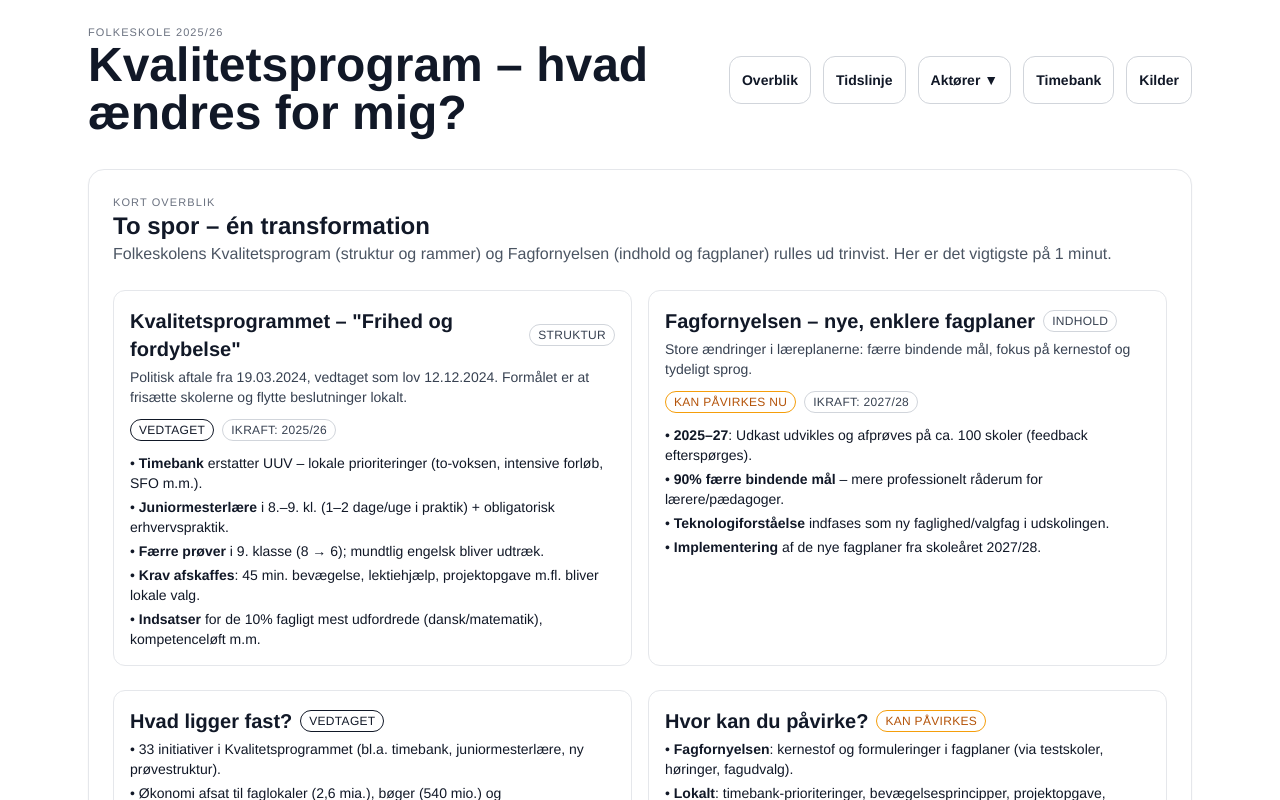
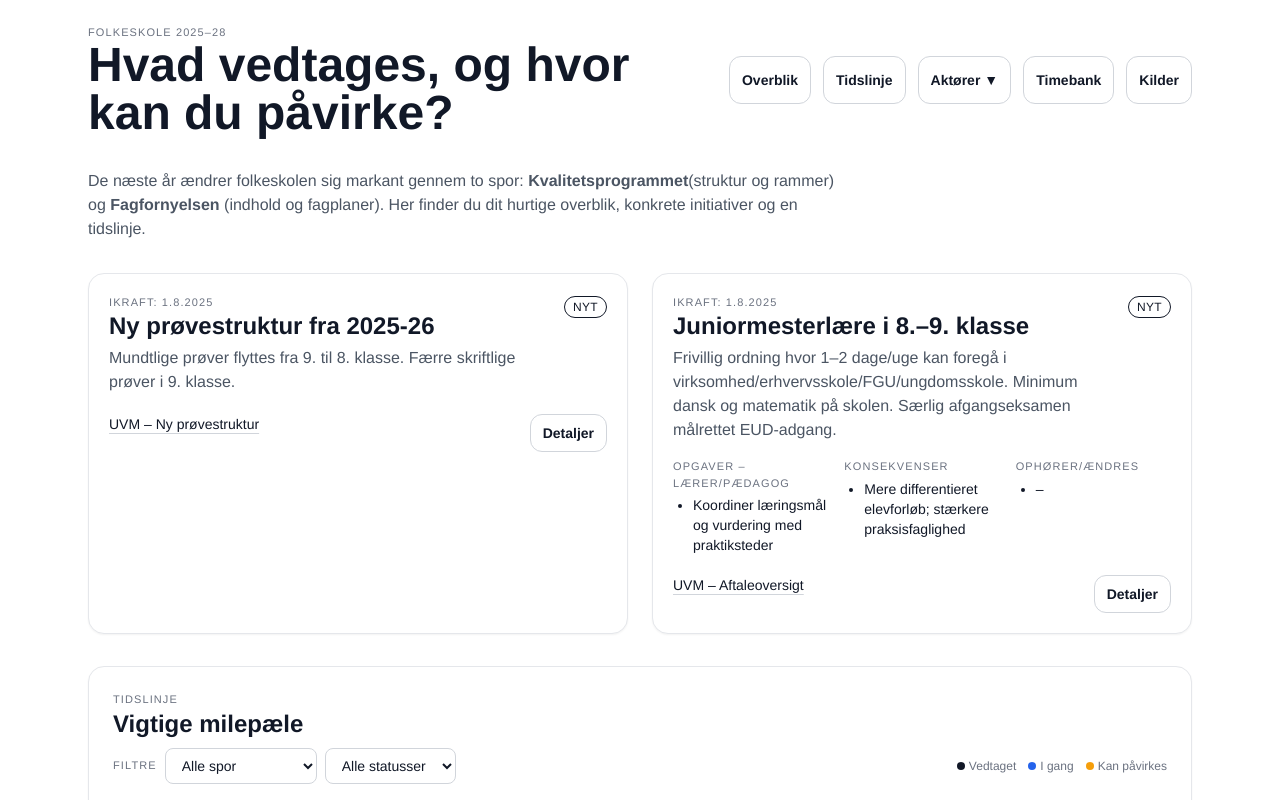
Before and after one commit to LeifNor/folkeskole-mvp, a Next.js app: page / in a window 1280 px wide. Shown: the top 800 px of the page. Built offline with nearby package versions, Linux system fonts and the light colour scheme.

Commit message:
Enhance layout and content structure with updated metadata, added lead text, and improved introductory section for better clarity on educational initiatives.

```diff
--- a/app/globals.css
+++ b/app/globals.css
@@ -39,6 +39,7 @@ body {
 .h1 { @apply text-2xl sm:text-3xl md:text-4xl lg:text-5xl font-extrabold leading-tight; }
 .h2 { @apply text-lg sm:text-xl md:text-2xl font-bold leading-tight; }
 .h3 { @apply text-base sm:text-lg md:text-xl font-semibold leading-tight; }
+.lead { @apply text-lg sm:text-xl text-gray-700 leading-relaxed; }
 .muted { @apply text-gray-600 text-sm sm:text-base; }
 
 
--- a/app/layout.tsx
+++ b/app/layout.tsx
@@ -5,11 +5,9 @@ import DropdownMenu from '@/components/DropdownMenu'
 
 
 export const metadata: Metadata = {
-title: 'Folkeskole 2025/26 – Overblik',
-description: 'Målrettet overblik over Folkeskolens Kvalitetsprogram – hurtigt, simpelt, urbant.'
+  title: 'Folkeskole 2025–28 – hvad vedtages, og hvor kan du påvirke?',
+  description: 'Overblik over Kvalitetsprogrammet og Fagfornyelsen – hvad ligger fast, hvad kan påvirkes, og hvad betyder det for aktørerne.'
 }
-
-
 export default function RootLayout({ children }: { children: ReactNode }) {
 return (
 <html lang="da">
@@ -17,12 +15,10 @@ return (
 <div className="mx-auto max-w-6xl px-3 sm:px-4 lg:px-6 py-4 sm:py-6">
 <header className="mb-6 sm:mb-8">
 <div className="flex flex-col gap-4 sm:flex-row sm:items-center sm:justify-between">
-<div className="text-center sm:text-left">
-<div className="kicker">Folkeskole 2025/26</div>
-<h1 className="h1">Kvalitetsprogram – hvad ændres for mig?</h1>
-</div>
-
-              {/* Enhanced responsive navigation */}
+            <div className="text-center sm:text-left">
+              <div className="kicker">Folkeskole 2025–28</div>
+              <h1 className="h1">Hvad vedtages, og hvor kan du påvirke?</h1>
+            </div>              {/* Enhanced responsive navigation */}
               <nav className="w-full sm:w-auto">
                 <div className="grid grid-cols-2 gap-2 sm:flex sm:gap-3">
                   <a className="btn col-span-1 flex-1 sm:flex-none justify-center text-center" href="/">
--- a/app/page.tsx
+++ b/app/page.tsx
@@ -1,6 +1,5 @@
 'use client'
 import { useEffect, useState } from 'react'
-import OverviewExplainer from '@/components/OverviewExplainer'
 import InitiativeCard from '@/components/InitiativeCard'
 import Timeline from '@/components/Timeline'
 import { initiatives } from '@/lib/data/initiatives'
@@ -14,14 +13,23 @@ export default function Page() {
 
   return (
     <main className="space-y-6 sm:space-y-8">
-      <OverviewExplainer />
+      {/* Intro uden H1 */}
+      <section className="max-w-3xl">
+        <p className="muted">
+          De næste år ændrer folkeskolen sig markant gennem to spor: <strong>Kvalitetsprogrammet</strong>
+          (struktur og rammer) og <strong>Fagfornyelsen</strong> (indhold og fagplaner). Her finder du dit
+          hurtige overblik, konkrete initiativer og en tidslinje.
+        </p>
+      </section>
 
+      {/* Initiativer */}
       <section className="grid gap-4 sm:gap-6 sm:grid-cols-2 lg:grid-cols-2 xl:grid-cols-2">
         {initiatives.map((init) => (
           <InitiativeCard key={init.id} init={init} role={role} />
         ))}
       </section>
 
+      {/* Tidslinje */}
       <section className="card p-4 sm:p-6">
         <div className="kicker">Tidslinje</div>
         <h2 className="h2 mb-2">Vigtige milepæle</h2>
```
